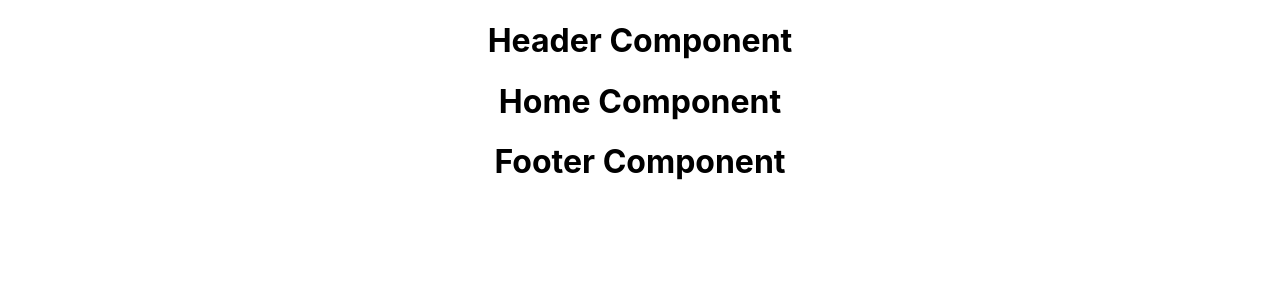
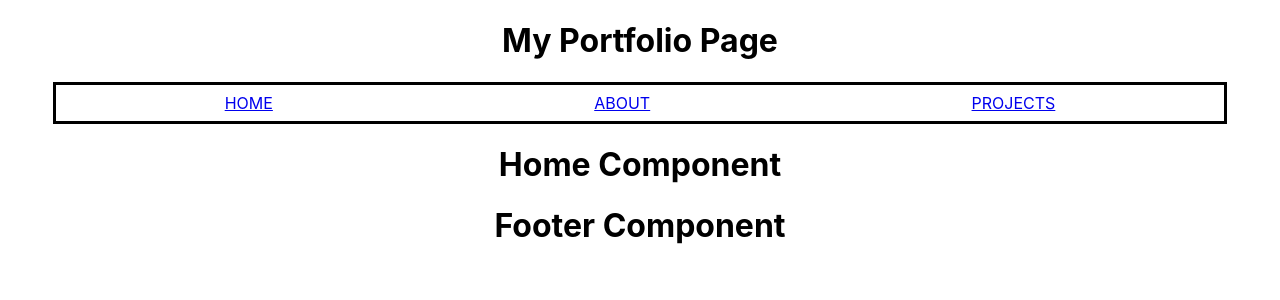
Before and after one commit to joselinecedano/frontendHW20, a React (Create React App) app: page / in a window 1280 px wide. Shown: the top 300 px of the page. Built offline with nearby package versions, Linux system fonts and the light colour scheme.

Commit message:
nav set up and displaying all routes

```diff
--- a/src/components/Header.js
+++ b/src/components/Header.js
@@ -1,8 +1,30 @@
+import {Link} from 'react-router-dom';
 const Header = (props) => {
+    //css styling for nav
+    const navStyle = {
+        display: "flex",
+        justifyContent: "space-around",
+        border: "3px solid black",
+        padding: "8px",
+        width: "90%",
+        margin: "auto",
+      };
     return (
-      <div>
-        <h1> Header Component</h1>
-      </div>
+        <header>
+            <h1> My Portfolio Page </h1>
+            <nav style={navStyle}>
+                <Link to='/'>
+                    <div> HOME </div>
+                </Link>
+                <Link to='/about'>
+                    <div> ABOUT </div>
+                </Link>
+                <Link to='/projects'>
+                    <div> PROJECTS </div>
+                </Link>
+            </nav>
+        </header>
+
     );
   };
 
```
